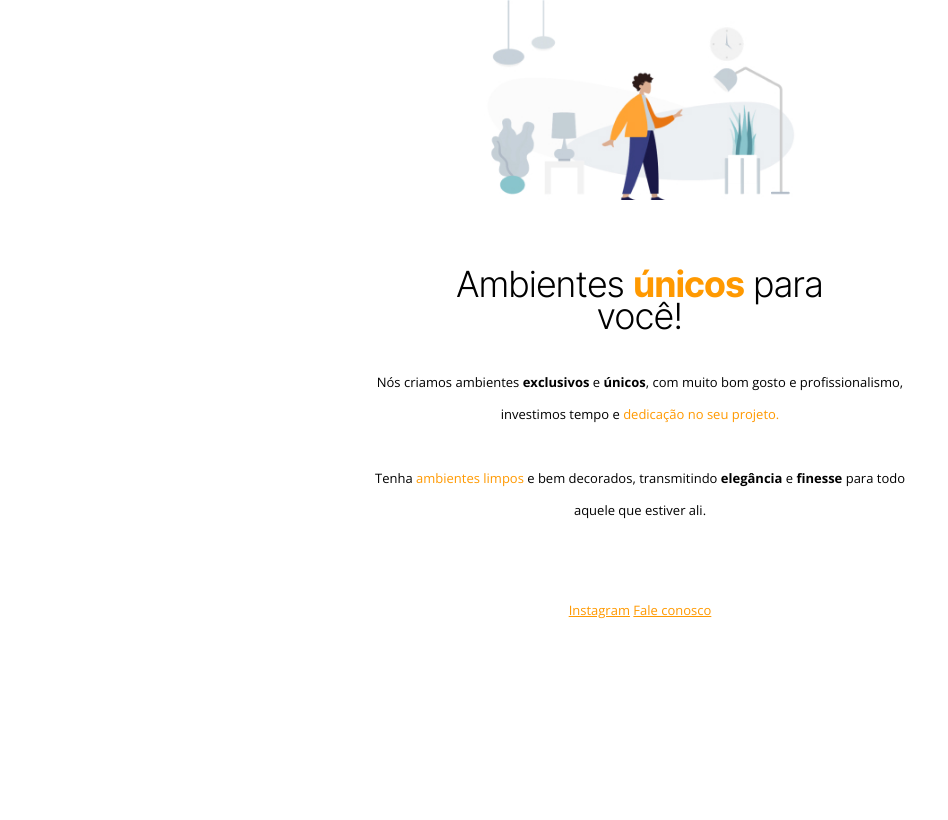
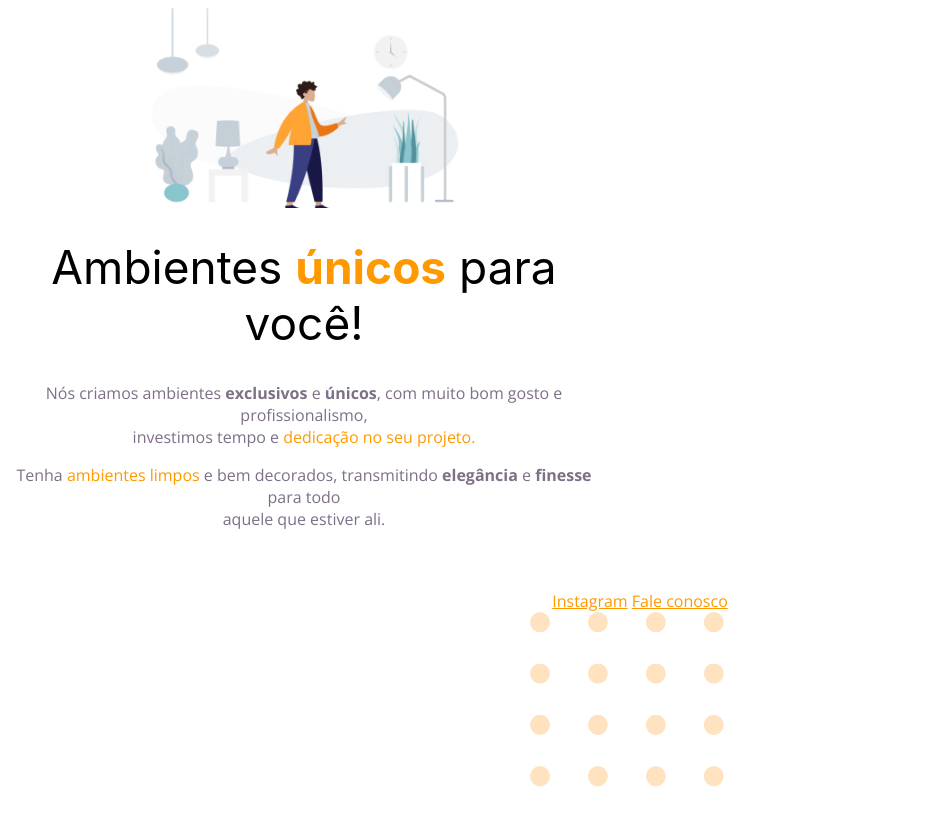
Before and after one commit to Ruansmc/Explorer, a plain HTML site: page Projeto 01/index.html in a window 1280 px wide. Shown: the whole page, without its empty margins (0-948 px from the left). Drawn offline with nearby package versions, Linux system fonts and the light colour scheme.

Commit message:
Alinhando e ajustando os espaçamentos

```diff
--- a/Projeto 01/index.html
+++ b/Projeto 01/index.html
@@ -5,7 +5,9 @@
     <meta name="viewport" content="width=device-width, initial-scale=1.0" />
     <link rel="preconnect" href="https://fonts.googleapis.com" />
     <link rel="preconnect" href="https://fonts.gstatic.com" crossorigin />
+
     <title>Móveis Customizados</title>
+
     <link rel="stylesheet" href="style.css" />
     <link
       href="https://fonts.googleapis.com/css2?family=Inter+Tight:ital,wght@0,100..900;1,100..900&family=Open+Sans:ital,wght@0,300..800;1,300..800&display=swap"
@@ -15,26 +17,32 @@
   <body>
     <div id="hero">
       <img src="image 1.jpg" alt="logo" />
-    </div>
-    <br />
-    <br />
       <h1>
         Ambientes <span>únicos</span> para <br />
         você!
       </h1>
-    <br />
       <p>
         Nós criamos ambientes <strong>exclusivos</strong> e
         <strong>únicos</strong>, com muito bom gosto e profissionalismo,<br />
-      investimos tempo e <span>dedicação no seu projeto.</span><br /><br />
+        investimos tempo e <span>dedicação no seu projeto.</span><br />
+      </p>
+
+      <p>
         Tenha <span>ambientes limpos</span> e bem decorados, transmitindo
         <strong>elegância</strong> e <strong>finesse</strong> para todo<br />
         aquele que estiver ali.
       </p>
+    </div>
     <br /><br />
   </body>
-  <footer>
+  <div id="footer">
     <a href="https://instagram.com/moveisparavoce">Instagram</a>
     <a href="mailto:moveisparavoce@moveisparavoce.com">Fale conosco</a>
-  </footer>
+  </div>
+  <img
+    id="balls"
+    src="balls-decoration.svg"
+    alt="Bolinhas laranjadas no canto
+  direito inferior"
+  />
 </html>
--- a/Projeto 01/style.css
+++ b/Projeto 01/style.css
@@ -1,16 +1,10 @@
-* {
-  margin: 0;
-  padding: 0;
-  line-height: 32px;
+#hero {
+  width: 592px;
 }
 
 body {
-  margin: 0;
-  display: initial;
   font-family: "Open Sans", sans-serif;
-  font-weight: 300;
-  font-display: 10px;
-  font-size: large;
+  text-align: center;
 }
 
 body img {
@@ -22,26 +16,18 @@ body img {
 }
 
 h1 {
-  align-items: center;
-  margin: 0px auto;
-  justify-content: center;
-  font-family: "Inter Tight", sans-serif;
-  font-weight: 300;
+  font-family: "Inter", sans-serif;
+  font-weight: normal;
+  font-size: 46px;
+  line-height: 56px;
 }
 
 h1 span {
-  font-weight: 700;
+  font-weight: bold;
 }
 
-p,
-footer {
-  font-size: small;
-}
-
-h1,
-p,
-footer {
-  text-align: center;
+p {
+  color: #7d7087;
 }
 
 span,
```
Lines whose indentation alone changed are shown as unchanged.
